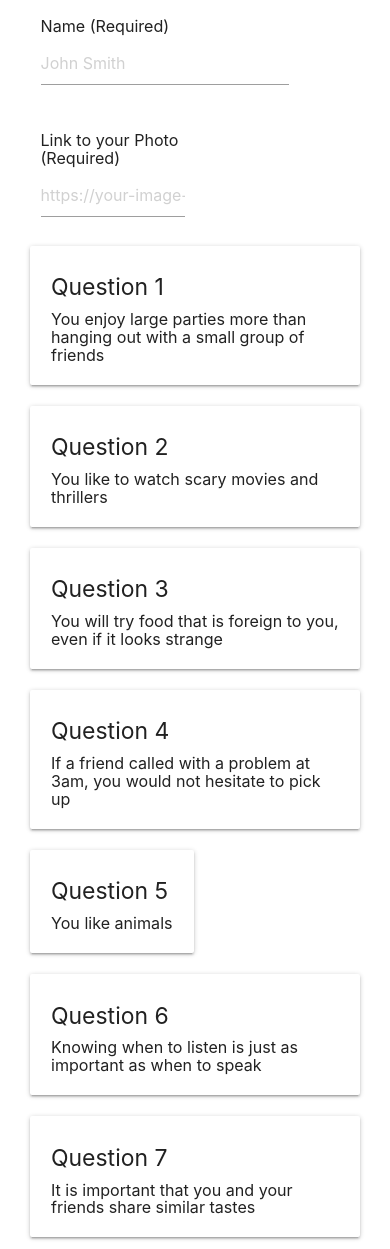
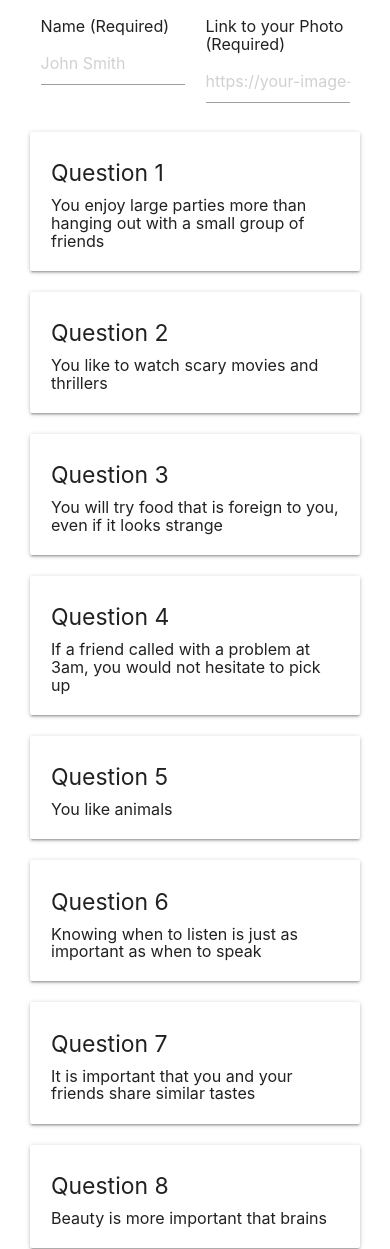
Before and after one commit to wsatchmo/Friend_Finder, a website: page public/survey.html in a window 390 px wide. Shown: the part 260-1509 px from the top of the page. Drawn offline with nearby package versions, Linux system fonts and the light colour scheme.

Commit message:
Fixing mobile width

```diff
--- a/public/survey.html
+++ b/public/survey.html
@@ -33,12 +33,12 @@
 
                         <h4>Your Info</h4>
 
-                        <div class="input-field col m6">
+                        <div class="input-field col m6 s6">
                             <h6>Name (Required)</h6>
                             <input id="user" type="text" class="validate" placeholder="John Smith">
                         </div>
 
-                        <div class="input-field col s6">
+                        <div class="input-field col m6 s6">
                             <h6>Link to your Photo (Required)</h6>
                             <input id="photoURL" type="text" class="validate" placeholder="https://your-image-here">
                         </div>
@@ -46,7 +46,7 @@
                         <!-- SURVEY START -->
 
                         <!-- QUESTION 1 -->
-                        <div class="card col m12">
+                        <div class="card col m12 s12">
                                 <div class="input-field col s12">
                                 <h5>Question 1</h5>
                                 <h6>You enjoy large parties more than hanging out with a small group of friends</h6>
@@ -61,7 +61,7 @@
                             </div>
                         </div>
                         <!-- QUESTION 2 -->
-                        <div class="card col m12">
+                        <div class="card col m12 s12">
                                 <div class="input-field col s12">
                                 <h5>Question 2</h5>
                                 <h6>You like to watch scary movies and thrillers</h6>
@@ -76,7 +76,7 @@
                             </div>
                         </div>
                         <!-- QUESTION 3 -->
-                        <div class="card col m12">
+                        <div class="card col m12 s12">
                                 <div class="input-field col s12">
                                 <h5>Question 3</h5>
                                 <h6>You will try food that is foreign to you, even if it looks strange</h6>
@@ -91,7 +91,7 @@
                             </div>
                         </div>
                         <!-- QUESTION 4 -->
-                        <div class="card col m12">
+                        <div class="card col m12 s12">
                                 <div class="input-field col s12">
                                 <h5>Question 4</h5>
                                 <h6>If a friend called with a problem at 3am, you would not hesitate to pick up</h6>
@@ -106,7 +106,7 @@
                             </div>
                         </div>
                         <!-- QUESTION 5 -->
-                        <div class="card col m12">
+                        <div class="card col m12 s12">
                                 <div class="input-field col s12">
                                 <h5>Question 5</h5>
                                 <h6>You like animals</h6>
@@ -121,7 +121,7 @@
                             </div>
                         </div>
                         <!-- QUESTION 6 -->
-                        <div class="card col m12">
+                        <div class="card col m12 s12">
                                 <div class="input-field col s12">
                                 <h5>Question 6</h5>
                                 <h6>Knowing when to listen is just as important as when to speak</h6>
@@ -136,7 +136,7 @@
                             </div>
                         </div>
                         <!-- QUESTION 7 -->
-                        <div class="card col m12">
+                        <div class="card col m12 s12">
                                 <div class="input-field col s12">
                                 <h5>Question 7</h5>
                                 <h6>It is important that you and your friends share similar tastes</h6>
@@ -151,7 +151,7 @@
                             </div>
                         </div>
                         <!-- QUESTION 8 -->
-                        <div class="card col m12">
+                        <div class="card col m12 s12">
                                 <div class="input-field col s12">
                                 <h5>Question 8</h5>
                                 <h6>Beauty is more important that brains</h6>
@@ -166,7 +166,7 @@
                             </div>
                         </div>
                         <!-- QUESTION 9 -->
-                        <div class="card col m12">
+                        <div class="card col m12 s12">
                                 <div class="input-field col s12">
                                 <h5>Question 9</h5>
                                 <h6>A night on the town sounds more fun than a movie on the couch</h6>
@@ -181,7 +181,7 @@
                             </div>
                         </div>
                         <!-- QUESTION 10 -->
-                        <div class="card col m12">
+                        <div class="card col m12 s12">
                                 <div class="input-field col s12">
                                 <h5>Question 10</h5>
                                 <h6>You enjoy learning and practicing new skills</h6>
```
